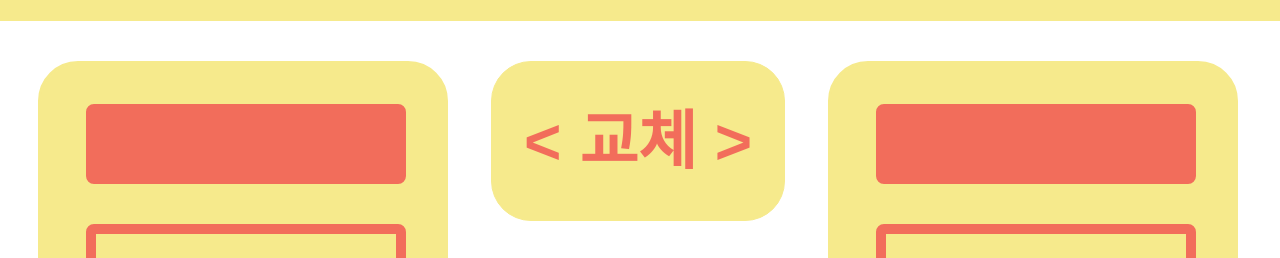
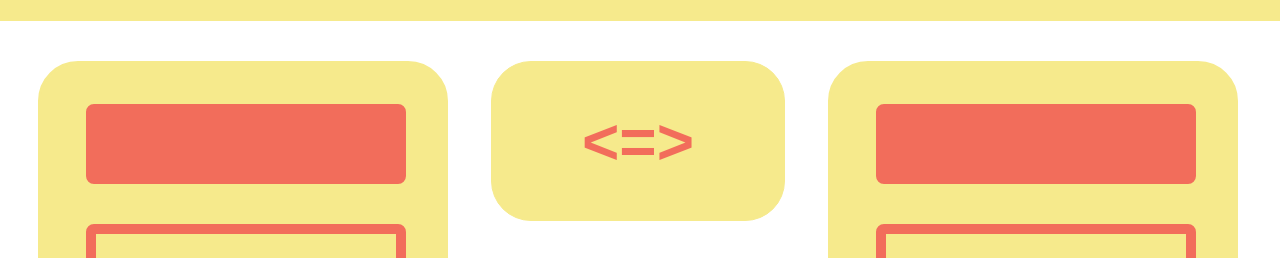
Before and after one commit to karpnevets/karpnevets.github.io, a plain HTML site: page index.html in a window 1280 px wide. Shown: the part 99-357 px from the top of the page. Drawn offline with Linux system fonts and the light colour scheme.

Commit message:
Update index.html

```diff
--- a/index.html
+++ b/index.html
@@ -25,7 +25,7 @@
           />
           <div class="score" id="lscore">0</div>
         </div>
-        <button class="switch" onclick="switchPosition()">&#60; 교체 &#62;</button>
+        <button class="switch" onclick="switchPosition()">&#60;=&#62;</button>
         <div class="clock">
           <div class="time" id="timeShow">00:00</div>
         </div>
```
